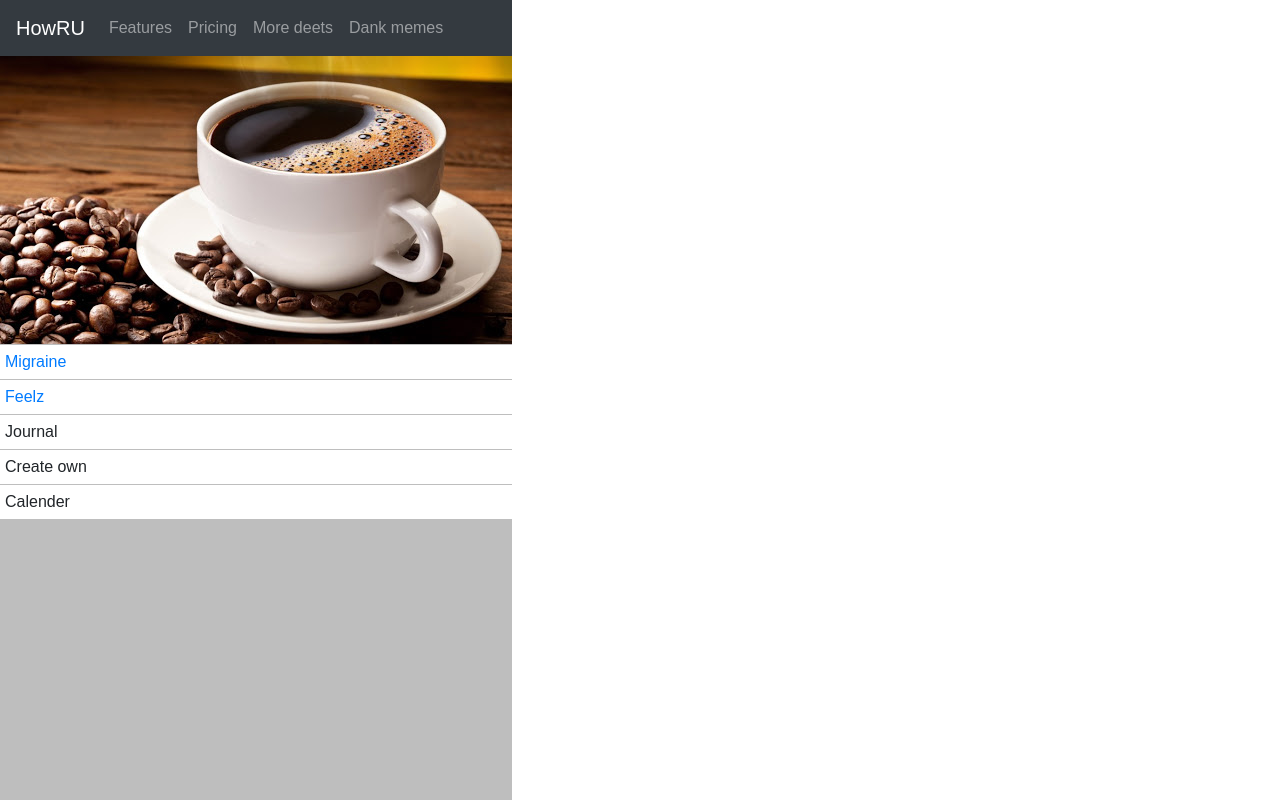
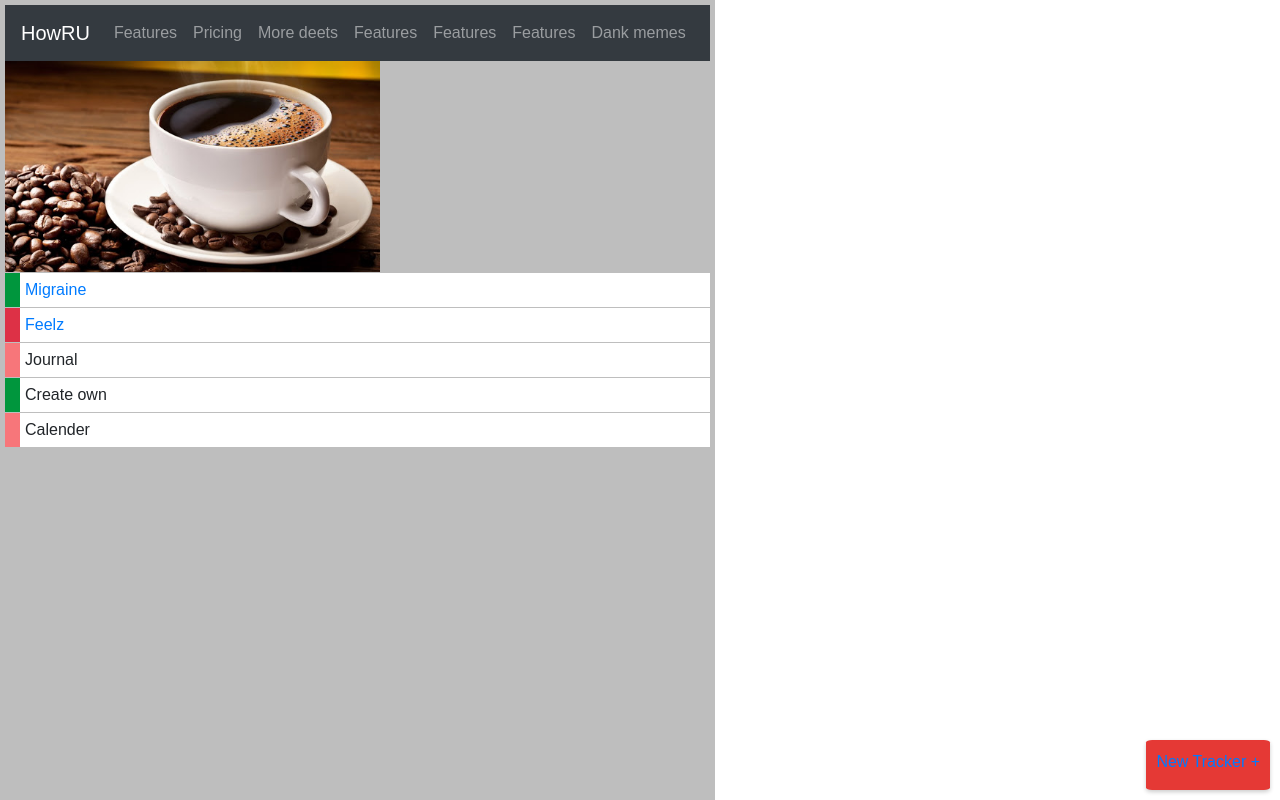
Before and after one commit to caluha/HowRUFrontEnd, a React (Create React App) app in the folder howrufrontend/: page / in a window 1280 px wide. Built offline with nearby package versions, Linux system fonts and the light colour scheme.

Commit message:
New tracker button

```diff
--- a/howrufrontend/src/BaseComponent.js
+++ b/howrufrontend/src/BaseComponent.js
@@ -22,23 +22,26 @@ class Base extends React.Component {
                 <div className="startmenu">
                     <Router>
                         <App />
-                        <img src={coffe} style={{ width: "auto" }} />
-                        <div className="box" >
+                        <img src={coffe} style={{ width: "375px" }} />
+                        <div className="box" id="green_box" >
                             <Link to="/migraine">Migraine</Link>
                         </div>
-                        <div className="box">
-
+                        <div className="box" id="red_box">
                             <Link to="/feelz">Feelz</Link>
                         </div>
-                        <div className="box">
+                        <div className="box" id="lightred_box">
                             Journal
                         </div>
-                        <div className="box">
+                        <div className="box" id="green_box">
                             Create own
                         </div>
-                        <div className="box">
+                        <div className="box" id="lightred_box">
                             Calender
-                    </div>
+                        </div>
+                        <div className="floating-menu-icon">
+                        <Link to="/new">New Tracker +</Link>
+                        </div>
+
 
                         <Switch>
                             <Route path="/migraine">
--- a/howrufrontend/src/components/App.js
+++ b/howrufrontend/src/components/App.js
@@ -15,6 +15,9 @@ export default function App() {
           <Nav.Link href="/">Features</Nav.Link>
           <Nav.Link href="#pricing">Pricing</Nav.Link>
           <Nav.Link href="#deets">More deets</Nav.Link>
+          <Nav.Link href="/">Features</Nav.Link>
+          <Nav.Link href="/">Features</Nav.Link>
+          <Nav.Link href="/">Features</Nav.Link>
           <Nav.Link eventKey={2} href="#memes">
             Dank memes
           </Nav.Link>
--- a/howrufrontend/src/index.css
+++ b/howrufrontend/src/index.css
@@ -1,26 +1,52 @@
 html {
+  width: 100%;
   height: 100%;
+  background: rgb(190, 190, 190);
 }
 
 body {
-  background: white;
+  background: rgb(190, 190, 190);
   color: black;
   display: flex;
   height:100%;
-
-
 }
 .startmenu {
-
+  padding: 5px;
   font-family: sans-serif;
-  background-color: rgb(190, 190, 190);
+  background: rgb(190, 190, 190);
   height: 100%;
 }
 
 .box {
-  width: auto;
-  height: auto;
   background: rgb(255, 255, 255);
   margin-top: 1px;
   padding: 5px;
 }
+
+#green_box {
+  border-left: 15px solid #00963D;
+}
+#red_box {
+
+  border-left: 15px solid #DD3146;
+}
+#lightred_box {
+
+  border-left: 15px solid #F7767A;
+}
+
+
+.floating-menu-icon{
+	display: inline-block;
+  width: auto;
+  padding: 10px;
+	vertical-align: middle;
+	background: #e53935;
+	border-radius: 5%;
+	box-shadow: 0 2px 4px rgba(0,0,0,.2);
+  position: fixed;
+	right: 10px;
+	bottom: 10px;
+	height: 50px;
+	text-align: right;
+}
```
